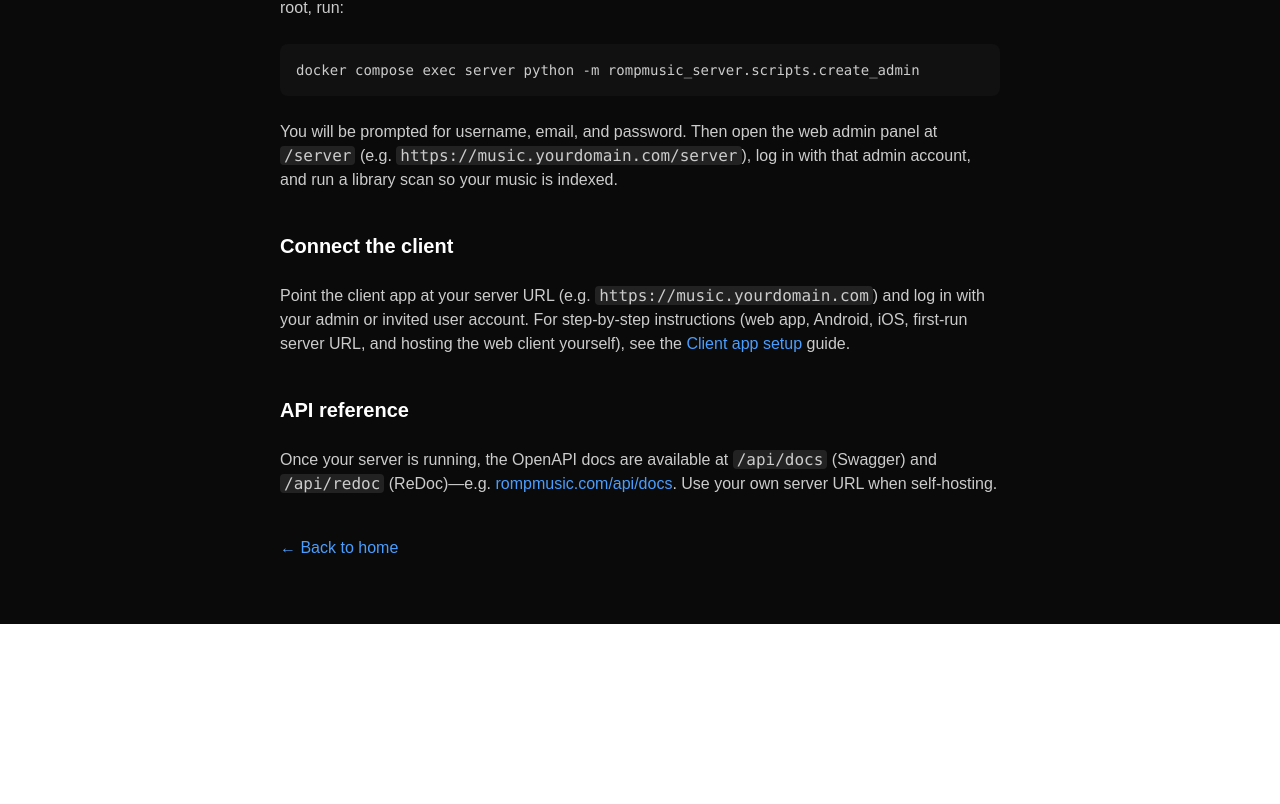
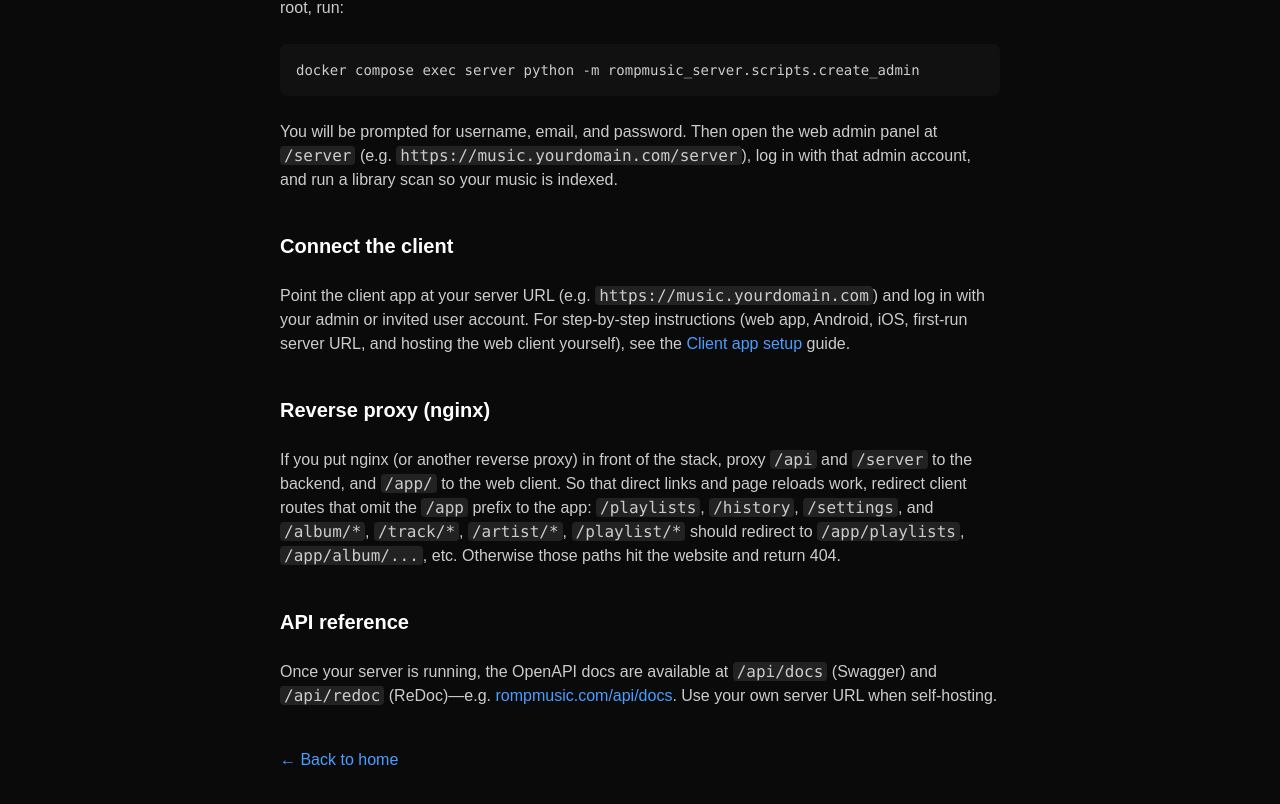
Before and after one commit to 151henry151/rompmusic-website, a Next.js app: page /docs/install in a window 1280 px wide. Shown: the part 2077-2881 px from the top of the page. Before the commit the page ends 2701 px from the top, so only its background shows below. Built offline with nearby package versions, Linux system fonts and the light colour scheme.

Commit message:
Document nginx client-route redirects in install guide
- Add Reverse proxy (nginx) section: redirect /playlists, /album/*, /track/*, /artist/*, /playlist/*, /history, /settings to /app/... so bookmarks and reload work
- Update CHANGELOG Unreleased

```diff
--- a/src/app/docs/install/page.tsx
+++ b/src/app/docs/install/page.tsx
@@ -103,6 +103,11 @@
             Point the client app at your server URL (e.g. <code className="bg-[#222] px-1 rounded">https://music.yourdomain.com</code>) and log in with your admin or invited user account. For step-by-step instructions (web app, Android, iOS, first-run server URL, and hosting the web client yourself), see the <Link href="/docs/client-setup" className="text-[#4a9eff] hover:underline">Client app setup</Link> guide.
           </p>
 
+          <h2 className="text-xl font-semibold text-white pt-4">Reverse proxy (nginx)</h2>
+          <p>
+            If you put nginx (or another reverse proxy) in front of the stack, proxy <code className="bg-[#222] px-1 rounded">/api</code> and <code className="bg-[#222] px-1 rounded">/server</code> to the backend, and <code className="bg-[#222] px-1 rounded">/app/</code> to the web client. So that direct links and page reloads work, redirect client routes that omit the <code className="bg-[#222] px-1 rounded">/app</code> prefix to the app: <code className="bg-[#222] px-1 rounded">/playlists</code>, <code className="bg-[#222] px-1 rounded">/history</code>, <code className="bg-[#222] px-1 rounded">/settings</code>, and <code className="bg-[#222] px-1 rounded">/album/*</code>, <code className="bg-[#222] px-1 rounded">/track/*</code>, <code className="bg-[#222] px-1 rounded">/artist/*</code>, <code className="bg-[#222] px-1 rounded">/playlist/*</code> should redirect to <code className="bg-[#222] px-1 rounded">/app/playlists</code>, <code className="bg-[#222] px-1 rounded">/app/album/...</code>, etc. Otherwise those paths hit the website and return 404.
+          </p>
+
           <h2 className="text-xl font-semibold text-white pt-4">API reference</h2>
           <p>
             Once your server is running, the OpenAPI docs are available at <code className="bg-[#222] px-1 rounded">/api/docs</code> (Swagger) and <code className="bg-[#222] px-1 rounded">/api/redoc</code> (ReDoc)—e.g. <a href="https://rompmusic.com/api/docs" target="_blank" rel="noopener noreferrer" className="text-[#4a9eff] hover:underline">rompmusic.com/api/docs</a>. Use your own server URL when self-hosting.
```
Also changed, not shown: 1 other file (tests, documents, lock files or other folders).
